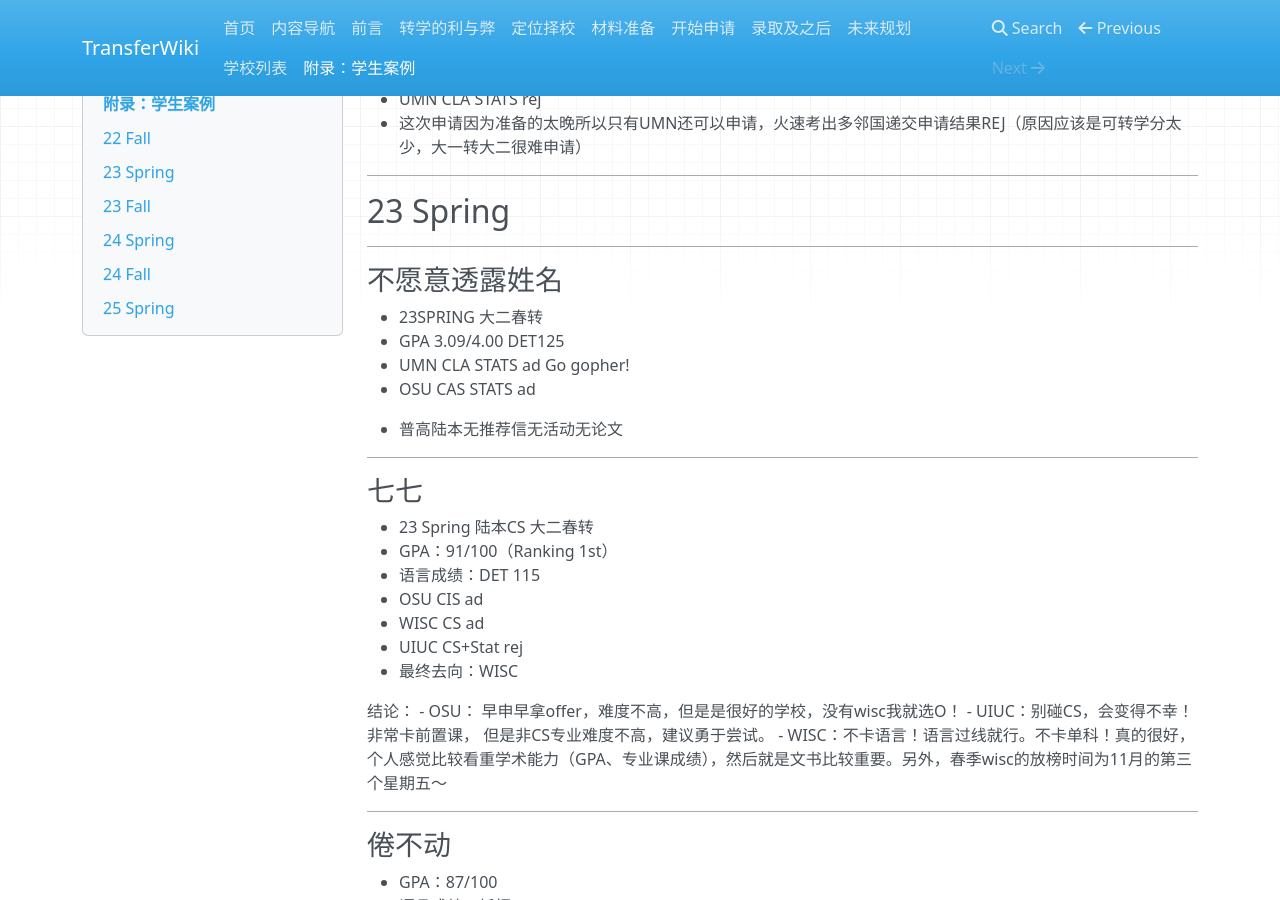
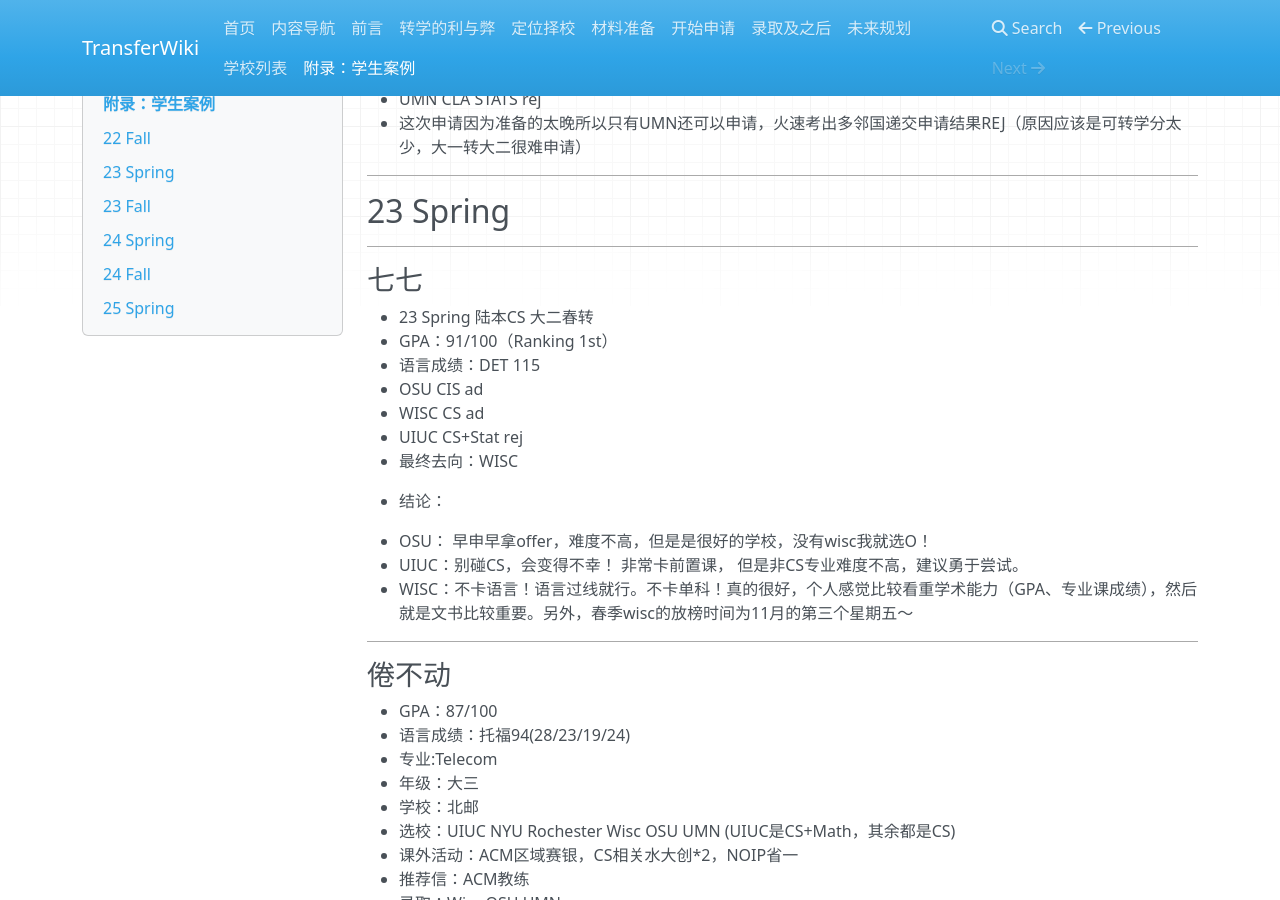
Before and after one commit to SihanXU/TransferWiki, an MkDocs documentation site: the page built from docs/bgs.md, in a window 1280 px wide and 900 px high, scrolled down 6294 px. Built offline with MkDocs 1.6.1, drawn with Linux system fonts in a browser that asks for light colours; nearby versions of some CDN libraries; some of the changed text lies outside the part shown.

Commit message:
Update bgs.md

```diff
--- a/docs/bgs.md
+++ b/docs/bgs.md
@@ -253,18 +253,6 @@
 
 ***
 
-### 不愿意透露姓名
-
-- 23SPRING 大二春转
-- GPA 3.09/4.00  DET125
-- UMN CLA STATS  ad Go gopher!
-- OSU CAS STATS  ad
-
-- 普高陆本无推荐信无活动无论文
-
-
-***
-
 ### 七七
 
 - 23 Spring 陆本CS 大二春转
@@ -275,7 +263,7 @@
 - UIUC CS+Stat rej
 - 最终去向：WISC
 
-结论：
+- 结论：
 - OSU： 早申早拿offer，难度不高，但是是很好的学校，没有wisc我就选O！
 - UIUC：别碰CS，会变得不幸！ 非常卡前置课， 但是非CS专业难度不高，建议勇于尝试。
 - WISC：不卡语言！语言过线就行。不卡单科！真的很好，个人感觉比较看重学术能力（GPA、专业课成绩），然后就是文书比较重要。另外，春季wisc的放榜时间为11月的第三个星期五～
@@ -810,8 +798,9 @@ DET115(有点低，天天摆大烂的恶果)
 - 专业：土木 civil engineering
 - 就读院校：大连交通大学
 - 选校+录取结果：
-- UMN✅ OSU✅ UW-seattle-✅ 工院declared，econ也录了 NCSU-✅+honor program UIUC-✅appeal成功
-- WISC-❌appeal失败 Cornell-❌waitlist NU-❓白送申请费 不拒不录 到现在还是不拒不录 离谱了
+- UMN✅  OSU✅    UW-seattle-✅ 工院declared，econ也录了
+- NCSU-✅+honor program    UIUC-✅appeal成功
+- WISC-❌appeal失败       Cornell-❌waitlist   NU-❓白送申请费 不拒不录 到现在还是不拒不录 离谱了
 - 悉尼✅ 墨尔本✅ 澳国立✅
 - 最终去向：UWseattle engineering declared直录
 - 感想：坚持+决心
```
Also changed, not shown: other parts of docs/bgs.md (+1 -1 lines).
